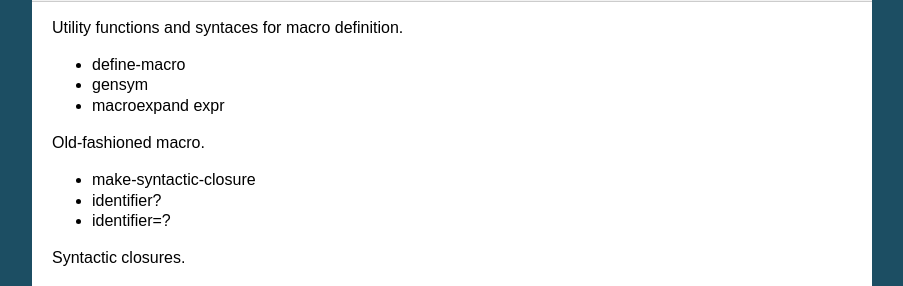
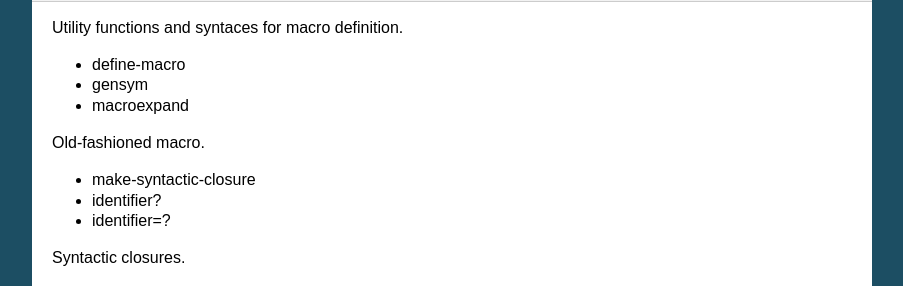
Before and after one commit to picrin-scheme/picrin, a Sphinx documentation site: the page built from docs/libs.rst, in a window 1280 px wide and 900 px high, scrolled down 745 px. Shown: the part 163-449 px from the top of the window, without its empty margins (198-1101 px from the left). Built offline with Sphinx 7.4.7, drawn with Linux system fonts in a browser that asks for light colours.

Commit message:
fix docs

```diff
--- a/docs/libs.rst
+++ b/docs/libs.rst
@@ -49,7 +49,7 @@ Utility functions and syntaces for macro definition.
 
 - define-macro
 - gensym
-- macroexpand expr
+- macroexpand
 
 Old-fashioned macro.
 
```
